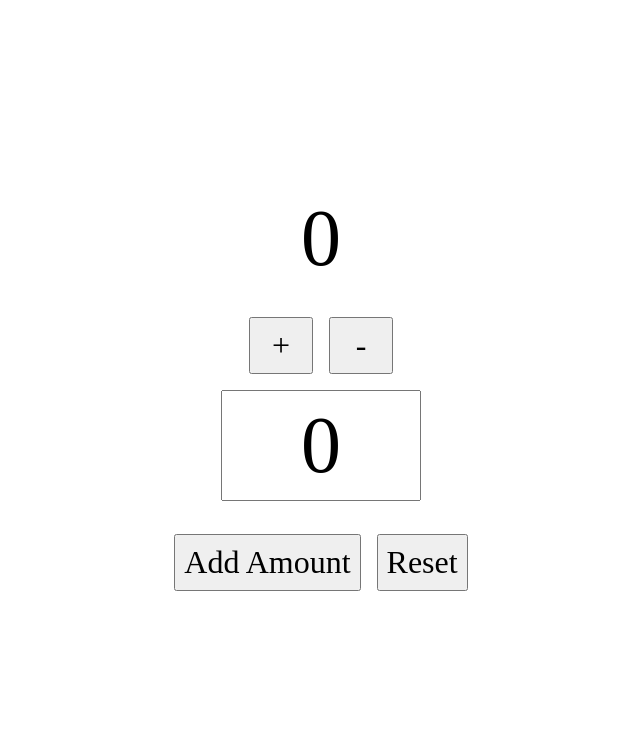
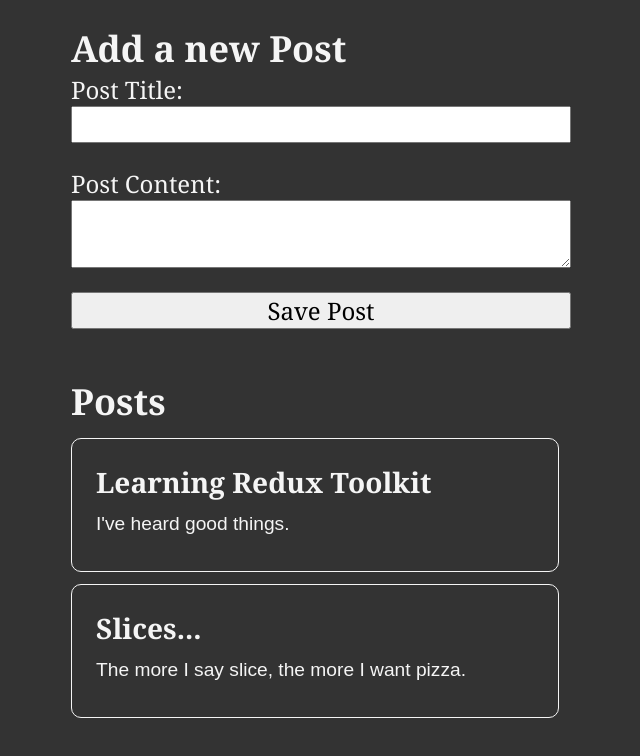
Before and after one commit to WilsonWann/redux-test-project, a React (Vite) app: page / in a window 1280 px wide. Shown: the top 756 px of the page, without its empty margins (319-959 px from the left). Built offline with nearby package versions, Linux system fonts and the light colour scheme.

Commit message:
lesson2-postAdded-stage-1

```diff
--- a/src/App.jsx
+++ b/src/App.jsx
@@ -1,10 +1,11 @@
-import Counter from "./features/counter/Counter"
+import PostsList from "./features/posts/PostsList"
+import AddPostForm from "./features/posts/AddPostForm"
 
 function App() {
-
   return (
     <main className="App">
-      <Counter />
+      <AddPostForm />
+      <PostsList />
     </main>
   )
 }
--- a/src/app/store.js
+++ b/src/app/store.js
@@ -1,9 +1,9 @@
 import { configureStore } from "@reduxjs/toolkit";
-import counterReducer from '../features/counter/counterSlice'
+import postsReducer from '../features/posts/postsSlice';
 
 export const store = configureStore({
     reducer: {
-        counter: counterReducer
+        posts: postsReducer
     }
 
 })
--- a/src/features/counter/Counter.jsx
+++ /dev/null
@@ -1,46 +0,0 @@
-import { useSelector, useDispatch } from 'react-redux'
-import {
-    increment,
-    decrement,
-    reset,
-    incrementByAmount
-} from './counterSlice'
-import { useState } from 'react'
-
-const Counter = () => {
-    const count = useSelector(state => state.counter.count)
-    const dispatch = useDispatch()
-
-    const [incrementAmount, setIncrementAmount] = useState(0);
-
-    const addValue = Number(incrementAmount) || 0
-
-    const resetAll = () => {
-        setIncrementAmount(0)
-        dispatch(reset())
-    }
-
-    return (
-        <section>
-            <p>{count}</p>
-            <div>
-                <button onClick={() => dispatch(increment())}>+</button>
-                <button onClick={() => dispatch(decrement())}>-</button>
-            </div>
-            <input
-                type="text"
-                value={incrementAmount}
-                onChange={e => setIncrementAmount(e.target.value)}
-            />
-
-            <div>
-                <button onClick={() => dispatch(incrementByAmount(addValue))}>Add Amount</button>
-                <button onClick={resetAll}>Reset</button>
-
-            </div>
-
-        </section >
-    )
-}
-
-export default Counter
--- a/src/features/counter/counterSlice.js
+++ /dev/null
@@ -1,33 +0,0 @@
-import { createSlice } from "@reduxjs/toolkit";
-
-const initialState = {
-    count: 0
-}
-
-export const counterSlice = createSlice({
-    name: 'counter',
-    initialState: initialState,
-    reducers: {
-        increment: (state) => {
-            state.count += 1
-        },
-        decrement: (state) => {
-            state.count -= 1
-        },
-        reset: (state) => {
-            state.count = 0
-        },
-        incrementByAmount: (state, action) => {
-            state.count += action.payload
-        }
-    }
-})
-
-export const {
-    increment,
-    decrement,
-    reset,
-    incrementByAmount
-} = counterSlice.actions
-
-export default counterSlice.reducer
--- /dev/null
+++ b/src/features/posts/AddPostForm.jsx
@@ -0,0 +1,57 @@
+import { useState } from 'react'
+import { useDispatch } from 'react-redux';
+import { nanoid } from '@reduxjs/toolkit';
+
+import { postAdded } from './postsSlice';
+
+const AddPostForm = () => {
+    const dispatch = useDispatch()
+    const [title, setTitle] = useState('');
+    const [content, setContent] = useState('');
+
+    const onTitleChange = e => setTitle(e.target.value)
+    const onContentChange = e => setContent(e.target.value)
+
+    const onSavePostClicked = () => {
+        if (title && content) {
+            dispatch(
+                postAdded({
+                    id: nanoid(),
+                    title,
+                    content
+                })
+            )
+
+            setTitle('')
+            setContent('')
+        }
+    }
+
+    return (
+        <section>
+            <h2>Add a new Post</h2>
+            <form>
+                <label htmlFor='postTitle'>Post Title:</label>
+                <input
+                    type='text'
+                    id="postTitle"
+                    name='postTitle'
+                    value={title}
+                    onChange={onTitleChange}
+                />
+                <label htmlFor='postContent'>Post Content:</label>
+                <textarea
+                    id="postContent"
+                    name='postContent'
+                    value={content}
+                    onChange={onContentChange}
+                />
+                <button
+                    type="button"
+                    onClick={onSavePostClicked}
+                >Save Post</button>
+            </form>
+        </section>
+    )
+}
+export default AddPostForm
--- /dev/null
+++ b/src/features/posts/PostsList.jsx
@@ -0,0 +1,21 @@
+import { useSelector } from "react-redux";
+import { selectAllPosts } from "./postsSlice";
+
+const PostsList = () => {
+    const posts = useSelector(selectAllPosts)
+
+    const renderedPosts = posts.map(post => (
+        <article key={post.id}>
+            <h3>{post.title}</h3>
+            <p>{post.content.substring(0, 100)}</p>
+        </article>
+    ))
+
+    return (
+        <section>
+            <h2>Posts</h2>
+            {renderedPosts}
+        </section>
+    )
+}
+export default PostsList
--- /dev/null
+++ b/src/features/posts/postsSlice.js
@@ -0,0 +1,22 @@
+import { createSlice } from "@reduxjs/toolkit";
+
+const initialState = [
+    { id: '1', title: 'Learning Redux Toolkit', content: "I've heard good things." },
+    { id: '2', title: 'Slices...', content: "The more I say slice, the more I want pizza." },
+]
+
+const postsSlice = createSlice({
+    name: 'posts',
+    initialState,
+    reducers: {
+        postAdded(state, action) {
+            state.push(action.payload)
+        }
+    }
+})
+
+export const selectAllPosts = (state) => state.posts
+
+export const { postAdded } = postsSlice.actions
+
+export default postsSlice.reducer
--- a/src/index.css
+++ b/src/index.css
@@ -4,37 +4,66 @@
   box-sizing: border-box;
 }
 
+html {
+  font-family: Cambria, Cochin, Georgia, Times, "Times New Roman", serif;
+  background: #333;
+  color: whitesmoke;
+}
+
 body {
   min-height: 100vh;
-  font-size: 5rem;
-  display: grid;
-  place-content: center;
+  font-size: 1.5rem;
+  padding: 0 10% 10%;
 }
 
 input,
-button {
+textarea,
+button,
+select {
   font: inherit;
-  padding: 0.5rem;
+  margin-bottom: 1em;
+}
+
+main {
+  max-width: 500px;
+  margin: auto;
 }
 
 section {
+  margin-top: 1em;
+}
+
+article {
+  margin: 0.5em 0.5em 0.5em 0;
+  border: 1px solid whitesmoke;
+  border-radius: 10px;
+  padding: 1em;
+}
+
+h1 {
+  font-size: 3.5rem;
+}
+
+p {
+  font-family: Arial, Helvetica, sans-serif;
+  line-height: 1.4;
+  font-size: 1.2rem;
+  margin: 0.5em 0;
+}
+
+form {
   display: flex;
   flex-direction: column;
-  justify-content: center;
-  align-items: center;
 }
 
-input {
-  text-align: center;
-  max-width: 2.5em;
+.postCredit {
+  font-size: 1rem;
 }
 
-button {
-  font-size: 2rem;
-  margin: 0.5em 0 0.5em 0.5em;
-  min-width: 2em;
+.reactionButton {
+  margin: 0 0.25em 0 0;
+  background: transparent;
+  border: none;
+  color: whitesmoke;
+  font-size: 1rem;
 }
-
-button:first-child {
-  margin-left: 0;
-}
```
